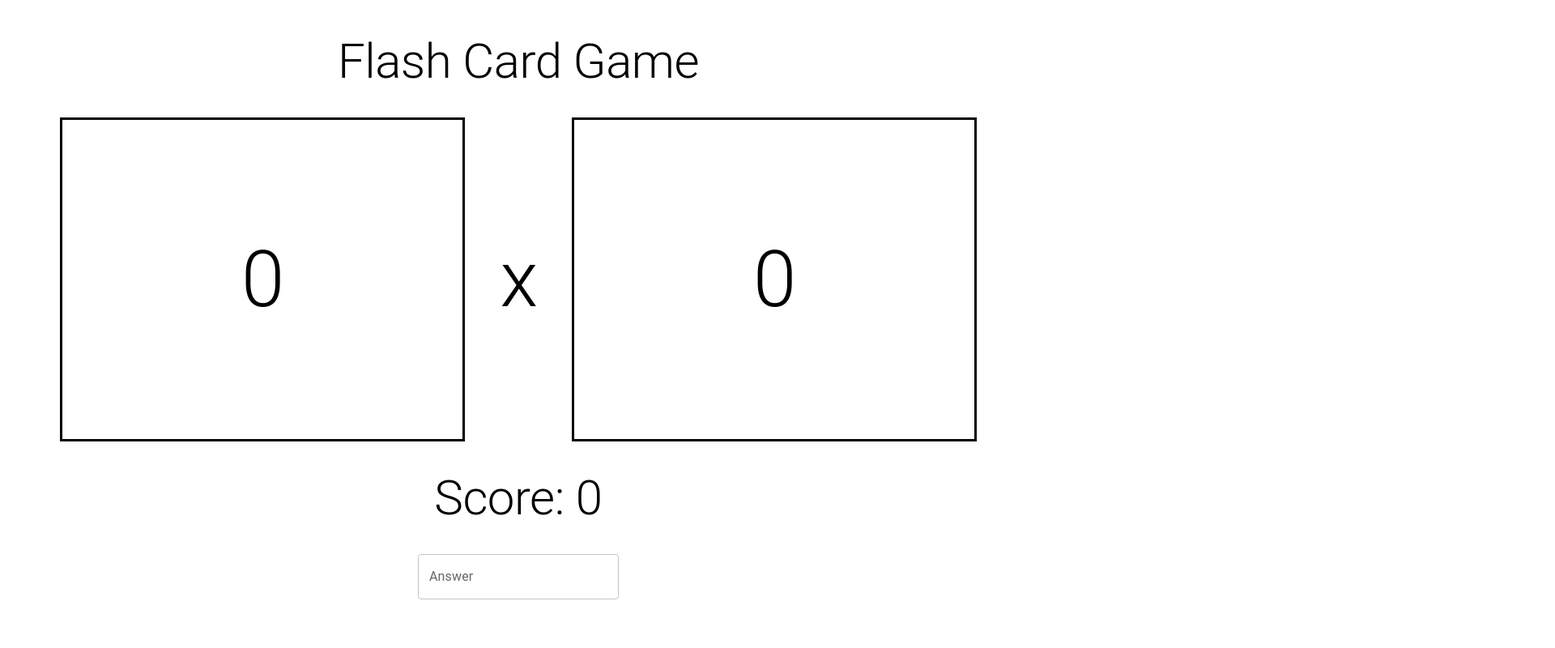
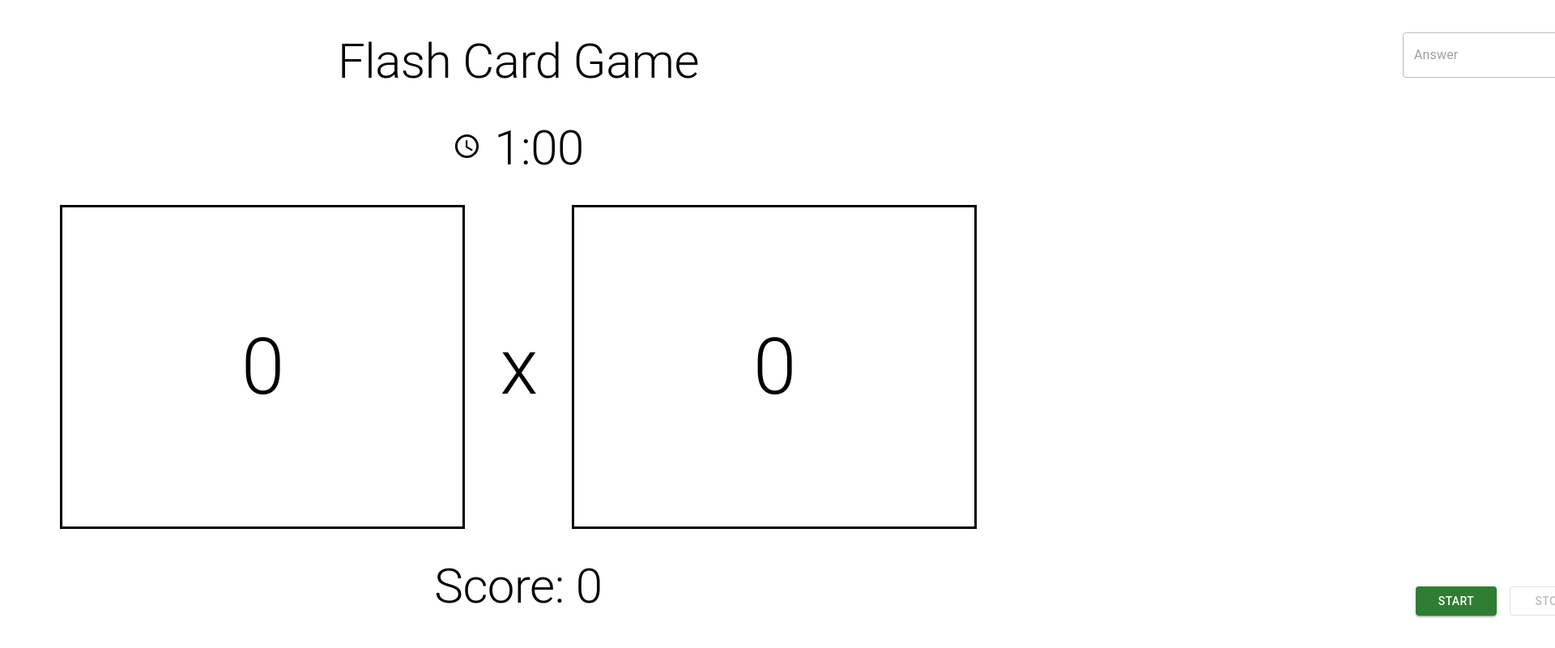
Before and after one commit to klee045/illumina, a React (Create React App) app in the folder frontend/: page / in a window 1280 px wide. Shown: the top 800 px of the page at 81% size, 1920 px wide, since content can reach past the window. Built offline with nearby package versions, Linux system fonts and the light colour scheme; no server answers.

Commit message:
Feature: Implement timer and start stop buttons

```diff
--- /dev/null
+++ b/frontend/src/components/StartStopButtons/StartStopButtons.tsx
@@ -0,0 +1,47 @@
+import { Button, Grid } from "@mui/material";
+import React from "react";
+
+const StartStopButtons: ({
+  hasGameStarted,
+  setHasGameStarted,
+  setScore,
+}: {
+  hasGameStarted: boolean;
+  setHasGameStarted: React.Dispatch<React.SetStateAction<boolean>>;
+  setScore: React.Dispatch<React.SetStateAction<number>>;
+}) => JSX.Element = ({ hasGameStarted, setHasGameStarted, setScore }) => {
+  return (
+    <React.Fragment>
+      <Grid item>
+        <Button
+          variant="contained"
+          color="success"
+          disabled={hasGameStarted}
+          sx={{ width: "100px" }}
+          onClick={() => {
+            setHasGameStarted(true);
+            setScore(0);
+          }}
+        >
+          START
+        </Button>
+      </Grid>
+
+      <Grid item>
+        <Button
+          variant="outlined"
+          color="error"
+          disabled={!hasGameStarted}
+          sx={{ width: "100px" }}
+          onClick={() => {
+            setHasGameStarted(false);
+          }}
+        >
+          STOP
+        </Button>
+      </Grid>
+    </React.Fragment>
+  );
+};
+
+export default StartStopButtons;
--- /dev/null
+++ b/frontend/src/components/Timer/Timer.tsx
@@ -0,0 +1,69 @@
+import AccessTimeIcon from "@mui/icons-material/AccessTime";
+import Grid from "@mui/material/Grid";
+import Typography from "@mui/material/Typography";
+import React, { useEffect, useState } from "react";
+
+const Timer: ({
+  hasGameStarted,
+  setHasGameStarted,
+}: {
+  hasGameStarted: boolean;
+  setHasGameStarted: React.Dispatch<React.SetStateAction<boolean>>;
+}) => JSX.Element = ({ hasGameStarted, setHasGameStarted }) => {
+  const [minutes, setMinutes] = useState(1); // start at 1 minute
+  const [seconds, setSeconds] = useState(0);
+
+  useEffect(() => {
+    let interval = setInterval(() => {
+      if (hasGameStarted) {
+        if (seconds > 0) {
+          setSeconds(seconds - 1);
+        }
+        if (seconds === 0) {
+          if (minutes === 0) {
+            setHasGameStarted(false);
+            clearInterval(interval);
+          } else {
+            setMinutes(minutes - 1);
+            setSeconds(59);
+          }
+        }
+      }
+    }, 1000);
+
+    return () => {
+      clearInterval(interval);
+    };
+  });
+
+  useEffect(() => {
+    if (hasGameStarted) {
+      setMinutes(1);
+      setSeconds(0);
+    }
+  }, [hasGameStarted]);
+
+  return (
+    <React.Fragment>
+      <Grid
+        container
+        justifyContent="center"
+        alignItems="center"
+        direction="row"
+        gap={2}
+      >
+        <Grid item>
+          <AccessTimeIcon fontSize="large" />
+        </Grid>
+
+        <Grid item>
+          <Typography variant="h2">
+            {minutes}:{seconds < 10 ? `0${seconds}` : seconds}
+          </Typography>
+        </Grid>
+      </Grid>
+    </React.Fragment>
+  );
+};
+
+export default Timer;
--- a/frontend/src/components/UserInput/UserInput.tsx
+++ b/frontend/src/components/UserInput/UserInput.tsx
@@ -13,6 +13,7 @@ const UserInput: ({
   setIsAnswerWrong,
   score,
   setScore,
+  hasGameStarted,
 }: {
   numberOne: number;
   setNumberOne: React.Dispatch<React.SetStateAction<number>>;
@@ -24,6 +25,7 @@ const UserInput: ({
   setIsAnswerWrong: React.Dispatch<React.SetStateAction<boolean>>;
   score: number;
   setScore: React.Dispatch<React.SetStateAction<number>>;
+  hasGameStarted: boolean;
 }) => JSX.Element = ({
   numberOne,
   setNumberOne,
@@ -35,6 +37,7 @@ const UserInput: ({
   setIsAnswerWrong,
   score,
   setScore,
+  hasGameStarted,
 }) => {
   return (
     <React.Fragment>
@@ -44,6 +47,7 @@ const UserInput: ({
         variant="outlined"
         value={userAnswer}
         error={isAnswerWrong}
+        disabled={!hasGameStarted}
         helperText={isAnswerWrong ? "Incorrect" : ""}
         onChange={(
           e: React.ChangeEvent<HTMLInputElement | HTMLTextAreaElement>
--- a/frontend/src/pages/MainPage/MainPage.tsx
+++ b/frontend/src/pages/MainPage/MainPage.tsx
@@ -1,10 +1,12 @@
 import { Grid, Typography } from "@mui/material";
 import React, { useEffect, useState } from "react";
 import CardNumber from "../../common/models/CardNumber";
-import generateNumbers from "../../utils/generateNumbers";
 import NumberCard from "../../components/NumberCard/NumberCard";
 import OperatorCard from "../../components/OperatorCard/OperatorCard";
+import StartStopButtons from "../../components/StartStopButtons/StartStopButtons";
+import Timer from "../../components/Timer/Timer";
 import UserInput from "../../components/UserInput/UserInput";
+import generateNumbers from "../../utils/generateNumbers";
 import "./MainPage.css";
 
 const MainPage: () => JSX.Element = () => {
@@ -13,6 +15,7 @@ const MainPage: () => JSX.Element = () => {
   const [userAnswer, setUserAnswer] = useState<string>("");
   const [isAnswerWrong, setIsAnswerWrong] = useState<boolean>(false);
   const [score, setScore] = useState<number>(0);
+  const [hasGameStarted, setHasGameStarted] = useState<boolean>(false);
 
   useEffect(() => {
     generateNumbers().then((cardNumber: CardNumber) => {
@@ -37,6 +40,13 @@ const MainPage: () => JSX.Element = () => {
           <Typography variant="h2">Flash Card Game</Typography>
         </Grid>
 
+        <Grid item>
+          <Timer
+            hasGameStarted={hasGameStarted}
+            setHasGameStarted={setHasGameStarted}
+          />
+        </Grid>
+
         <Grid item container justifyContent={"center"} gap={2} height={"50vh"}>
           {numberOne >= 0 && <NumberCard num={numberOne} />}
           <OperatorCard operator={"x"} />
@@ -59,6 +69,21 @@ const MainPage: () => JSX.Element = () => {
             setIsAnswerWrong={setIsAnswerWrong}
             score={score}
             setScore={setScore}
+            hasGameStarted={hasGameStarted}
+          />
+        </Grid>
+
+        <Grid
+          item
+          container
+          justifyContent="center"
+          direction="row"
+          spacing={2}
+        >
+          <StartStopButtons
+            hasGameStarted={hasGameStarted}
+            setHasGameStarted={setHasGameStarted}
+            setScore={setScore}
           />
         </Grid>
       </Grid>
```
